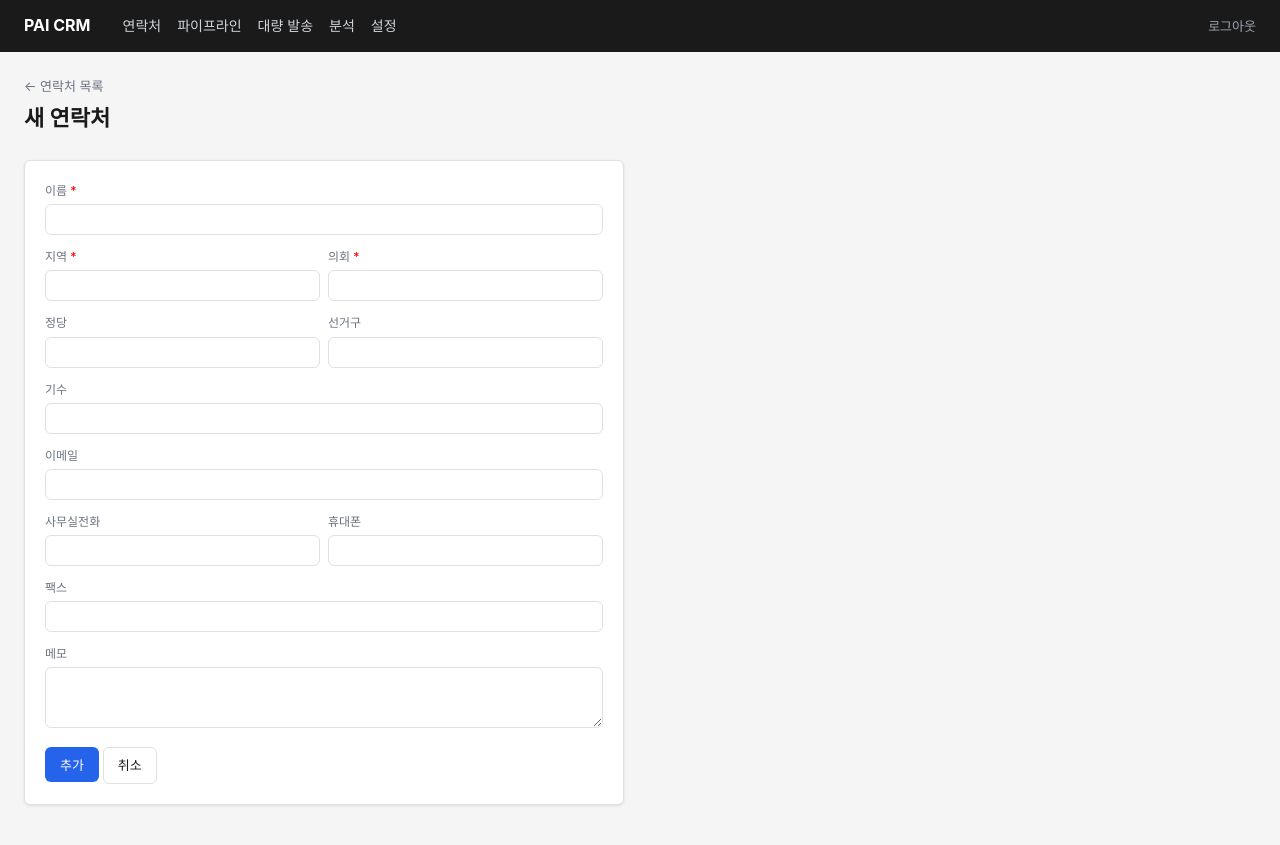
After one commit to ceo-technocrats/pai-crm, a Flask app: page /contacts/new in a window 1280 px wide. The commit adds this page. Run offline with Flask 3, Linux system fonts and the light colour scheme; the visitor is signed in with stand-in values (Sample User, id 1); some libraries are stand-ins or nearby versions.

Commit message:
add contact create/edit: new form, buttons on list and detail pages

```diff
--- a/app.py
+++ b/app.py
@@ -136,6 +136,61 @@ def create_app():
             csrf_token=get_csrf_token(),
             statuses=["미연락", "연락함", "답변옴", "데모예약", "클로즈"],
         )
+
+    # ── Add / Edit contact ────────────────────────────────────────────────────
+
+    @app.route("/contacts/new", methods=["GET", "POST"])
+    @login_required
+    def new_contact():
+        if request.method == "POST":
+            csrf_protect_check()
+            data = _contact_form_data()
+            cid = db.create_contact(data)
+            flash("연락처가 추가되었습니다.", "success")
+            return redirect(url_for("contact_detail", cid=cid))
+        return render_template(
+            "contact_form.html",
+            contact=None,
+            csrf_token=get_csrf_token(),
+        )
+
+    @app.route("/contacts/<int:cid>/edit", methods=["GET", "POST"])
+    @login_required
+    def edit_contact(cid):
+        contact = db.get_contact(cid)
+        if not contact:
+            abort(404)
+        if request.method == "POST":
+            csrf_protect_check()
+            data = _contact_form_data()
+            db.update_contact(cid, data)
+            flash("연락처가 수정되었습니다.", "success")
+            return redirect(url_for("contact_detail", cid=cid))
+        return render_template(
+            "contact_form.html",
+            contact=contact,
+            csrf_token=get_csrf_token(),
+        )
+
+    def _contact_form_data() -> dict:
+        return {
+            "region": request.form.get("region", "").strip(),
+            "council": request.form.get("council", "").strip(),
+            "name": request.form.get("name", "").strip(),
+            "party": request.form.get("party", "").strip() or None,
+            "district": request.form.get("district", "").strip() or None,
+            "term": request.form.get("term", "").strip() or None,
+            "email": request.form.get("email", "").strip() or None,
+            "phone_office": request.form.get("phone_office", "").strip() or None,
+            "phone_mobile": request.form.get("phone_mobile", "").strip() or None,
+            "fax": request.form.get("fax", "").strip() or None,
+            "notes": request.form.get("notes", "").strip() or None,
+        }
+
+    def csrf_protect_check():
+        token = request.form.get("csrf_token")
+        if not token or token != session.get("csrf_token"):
+            abort(403)
 
     # ── Status update ──────────────────────────────────────────────────────────
 
--- a/db.py
+++ b/db.py
@@ -209,6 +209,51 @@ def update_contact_notes(contact_id: int, notes: str) -> None:
                 "UPDATE contacts SET notes=%s WHERE id=%s",
                 (notes, contact_id),
             )
+
+
+def create_contact(data: dict) -> int:
+    """Insert a new contact. Returns the new contact ID."""
+    with db_conn() as conn:
+        with conn.cursor() as cur:
+            cur.execute(
+                """INSERT INTO contacts
+                   (region, council, name, party, district, term,
+                    email, phone_office, phone_mobile, fax, notes)
+                   VALUES (%s,%s,%s,%s,%s,%s,%s,%s,%s,%s,%s)
+                   RETURNING id""",
+                (
+                    data["region"], data["council"], data["name"],
+                    data.get("party"), data.get("district"),
+                    data.get("term") or None,
+                    data.get("email"), data.get("phone_office"),
+                    data.get("phone_mobile"), data.get("fax"),
+                    data.get("notes"),
+                ),
+            )
+            return cur.fetchone()["id"]
+
+
+def update_contact(contact_id: int, data: dict) -> None:
+    """Update all editable fields of a contact."""
+    with db_conn() as conn:
+        with conn.cursor() as cur:
+            cur.execute(
+                """UPDATE contacts SET
+                    region=%s, council=%s, name=%s, party=%s, district=%s,
+                    term=%s, email=%s, phone_office=%s, phone_mobile=%s,
+                    fax=%s, notes=%s
+                   WHERE id=%s""",
+                (
+                    data["region"], data["council"], data["name"],
+                    data.get("party"), data.get("district"),
+                    data.get("term") or None,
+                    data.get("email"), data.get("phone_office"),
+                    data.get("phone_mobile"), data.get("fax"),
+                    data.get("notes"),
+                    contact_id,
+                ),
+            )
+
 
 # ── Outreach log ───────────────────────────────────────────────────────────────
 
--- a/templates/contact.html
+++ b/templates/contact.html
@@ -20,7 +20,10 @@
 
     <!-- Contact info -->
     <div class="card">
-      <h2>연락처 정보</h2>
+      <div style="display:flex;justify-content:space-between;align-items:center">
+        <h2>연락처 정보</h2>
+        <a href="{{ url_for('edit_contact', cid=contact.id) }}" class="btn btn-sm btn-secondary">수정</a>
+      </div>
       <dl class="info-grid">
         <dt>이메일</dt><dd>{{ contact.email or '—' }}</dd>
         <dt>사무실</dt><dd>{{ contact.phone_office or '—' }}</dd>
--- /dev/null
+++ b/templates/contact_form.html
@@ -0,0 +1,88 @@
+{% extends "base.html" %}
+{% block title %}{{ '수정' if contact else '새 연락처' }} — PAI CRM{% endblock %}
+{% block content %}
+<div class="page-header">
+  <div>
+    {% if contact %}
+    <a href="{{ url_for('contact_detail', cid=contact.id) }}" class="back-link">← 연락처 상세</a>
+    <h1>연락처 수정</h1>
+    {% else %}
+    <a href="{{ url_for('contacts') }}" class="back-link">← 연락처 목록</a>
+    <h1>새 연락처</h1>
+    {% endif %}
+  </div>
+</div>
+
+<div class="card" style="max-width:600px">
+  <form method="post" action="{{ url_for('edit_contact', cid=contact.id) if contact else url_for('new_contact') }}">
+    <input type="hidden" name="csrf_token" value="{{ csrf_token }}">
+
+    <div class="form-group">
+      <label class="label">이름 <span style="color:red">*</span></label>
+      <input type="text" name="name" class="input" required value="{{ contact.name if contact else '' }}">
+    </div>
+
+    <div class="form-row">
+      <div class="form-group" style="flex:1">
+        <label class="label">지역 <span style="color:red">*</span></label>
+        <input type="text" name="region" class="input" required value="{{ contact.region if contact else '' }}">
+      </div>
+      <div class="form-group" style="flex:1">
+        <label class="label">의회 <span style="color:red">*</span></label>
+        <input type="text" name="council" class="input" required value="{{ contact.council if contact else '' }}">
+      </div>
+    </div>
+
+    <div class="form-row">
+      <div class="form-group" style="flex:1">
+        <label class="label">정당</label>
+        <input type="text" name="party" class="input" value="{{ contact.party if contact and contact.party else '' }}">
+      </div>
+      <div class="form-group" style="flex:1">
+        <label class="label">선거구</label>
+        <input type="text" name="district" class="input" value="{{ contact.district if contact and contact.district else '' }}">
+      </div>
+    </div>
+
+    <div class="form-group">
+      <label class="label">기수</label>
+      <input type="number" name="term" class="input" value="{{ contact.term if contact and contact.term else '' }}">
+    </div>
+
+    <div class="form-group">
+      <label class="label">이메일</label>
+      <input type="email" name="email" class="input" value="{{ contact.email if contact and contact.email else '' }}">
+    </div>
+
+    <div class="form-row">
+      <div class="form-group" style="flex:1">
+        <label class="label">사무실전화</label>
+        <input type="text" name="phone_office" class="input" value="{{ contact.phone_office if contact and contact.phone_office else '' }}">
+      </div>
+      <div class="form-group" style="flex:1">
+        <label class="label">휴대폰</label>
+        <input type="text" name="phone_mobile" class="input" value="{{ contact.phone_mobile if contact and contact.phone_mobile else '' }}">
+      </div>
+    </div>
+
+    <div class="form-group">
+      <label class="label">팩스</label>
+      <input type="text" name="fax" class="input" value="{{ contact.fax if contact and contact.fax else '' }}">
+    </div>
+
+    <div class="form-group">
+      <label class="label">메모</label>
+      <textarea name="notes" class="input" rows="3">{{ contact.notes if contact and contact.notes else '' }}</textarea>
+    </div>
+
+    <div class="form-actions">
+      <button type="submit" class="btn btn-primary">{{ '저장' if contact else '추가' }}</button>
+      {% if contact %}
+      <a href="{{ url_for('contact_detail', cid=contact.id) }}" class="btn btn-secondary">취소</a>
+      {% else %}
+      <a href="{{ url_for('contacts') }}" class="btn btn-secondary">취소</a>
+      {% endif %}
+    </div>
+  </form>
+</div>
+{% endblock %}
--- a/templates/contacts.html
+++ b/templates/contacts.html
@@ -4,6 +4,7 @@
 <div class="page-header">
   <h1>연락처 <span class="count-badge">{{ total }}</span></h1>
   <div class="header-actions">
+    <a href="{{ url_for('new_contact') }}" class="btn btn-primary">+ 새 연락처</a>
     <a href="{{ url_for('export_csv') }}{% if filters.status %}?status={{ filters.status }}{% endif %}" class="btn btn-secondary">CSV 내보내기</a>
     <form action="{{ url_for('import_csv') }}" method="post" enctype="multipart/form-data" style="display:inline">
       <input type="hidden" name="csrf_token" value="{{ csrf_token }}">
```
